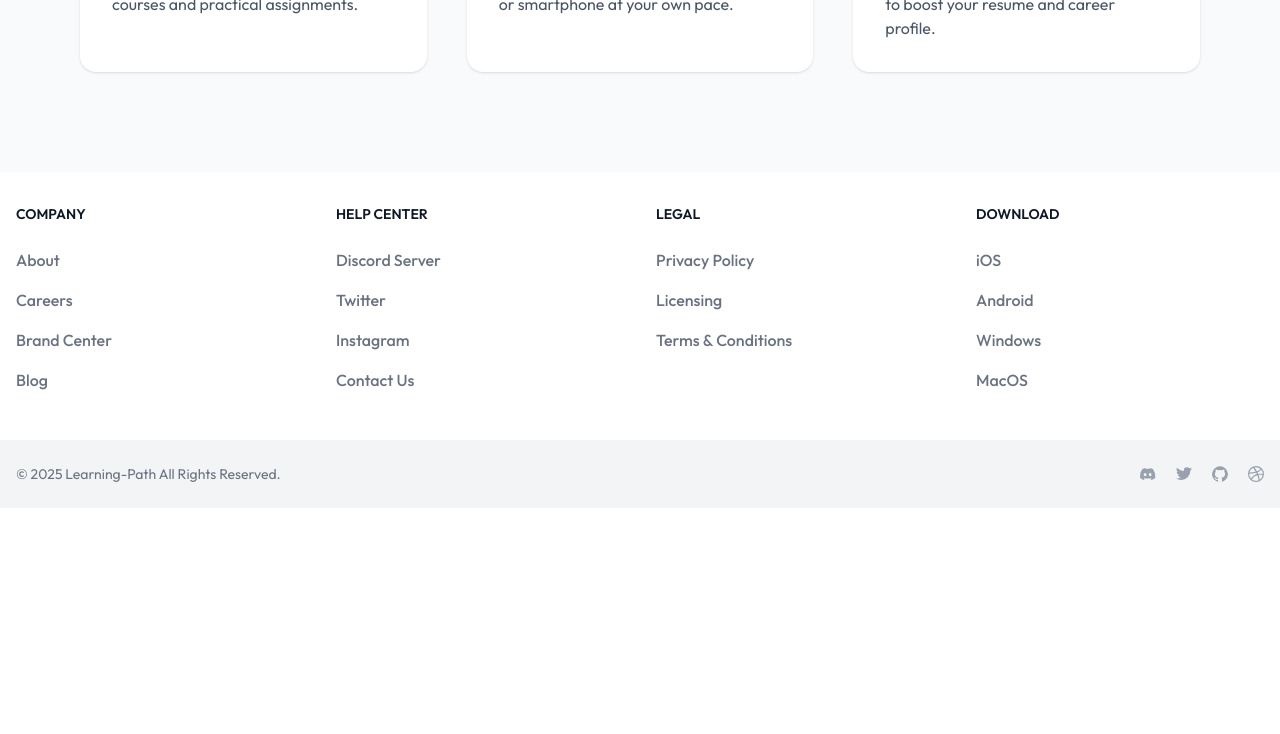
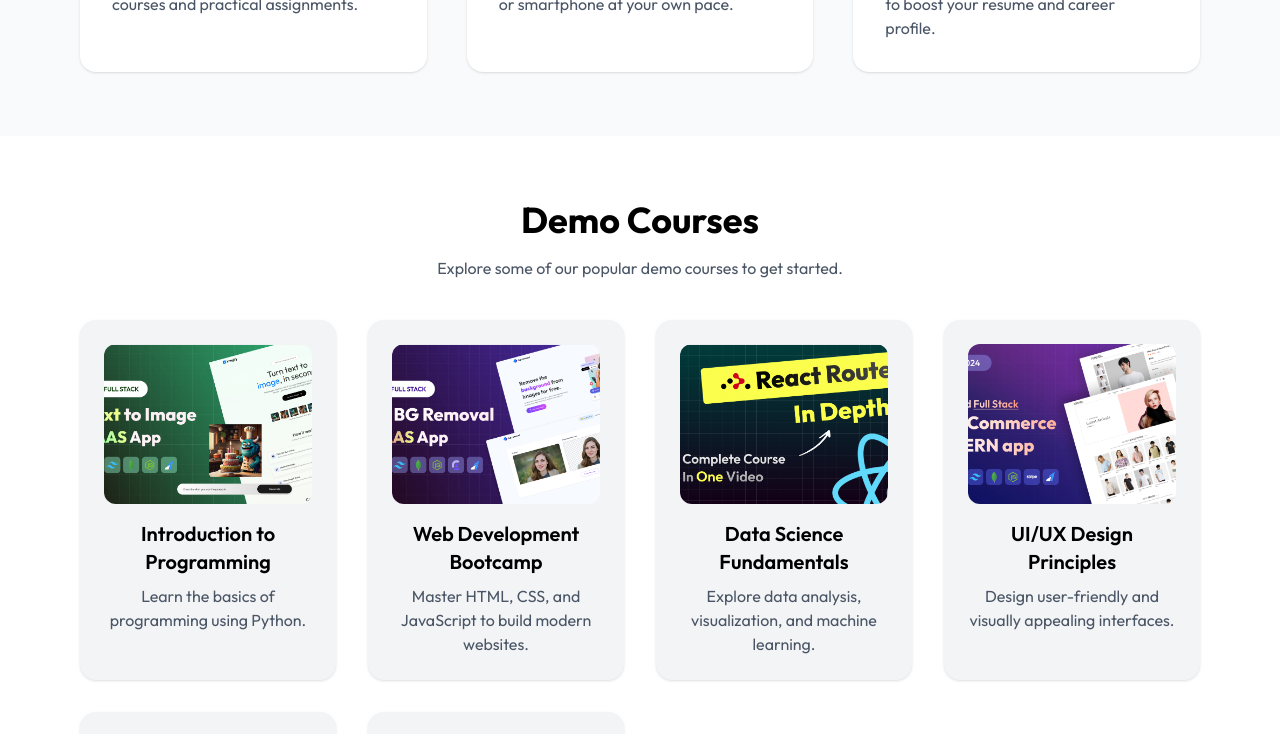
Before and after one commit to Khushalnama/Learning-Path, a React (Vite) app: page / in a window 1280 px wide. Shown: the part 700-1434 px from the top of the page. Before the commit the page ends 1208 px from the top, so only its background shows below. Built offline with nearby package versions, Linux system fonts and the light colour scheme.

Commit message:
update home page

```diff
--- a/src/components/Home.jsx
+++ b/src/components/Home.jsx
@@ -1,6 +1,49 @@
 import React from 'react'
+import course1 from '../assets/course_1.png'
+import course2 from '../assets/course_2.png'
+import course3 from '../assets/course_3.png'
+import course4 from '../assets/course_4.png'
 
 const Home = () => {
+  const demoCourses = [
+    {
+      id: 1,
+      title: 'Introduction to Programming',
+      description: 'Learn the basics of programming using Python.',
+      image: course1,
+    },
+    {
+      id: 2,
+      title: 'Web Development Bootcamp',
+      description: 'Master HTML, CSS, and JavaScript to build modern websites.',
+      image: course2,
+    },
+    {
+      id: 3,
+      title: 'Data Science Fundamentals',
+      description: 'Explore data analysis, visualization, and machine learning.',
+      image: course3,
+    },
+    {
+      id: 4,
+      title: 'UI/UX Design Principles',
+      description: 'Design user-friendly and visually appealing interfaces.',
+      image: course4,
+    },
+    {
+      id: 5,
+      title: 'UI/UX Design Principles',
+      description: 'Design user-friendly and visually appealing interfaces.',
+      image: course4,
+    },
+    {
+      id: 6,
+      title: 'UI/UX Design Principles',
+      description: 'Design user-friendly and visually appealing interfaces.',
+      image: course4,
+    },
+  ]
+
   return (
     <>
       <div className="bg-gray-50 min-h-screen">
@@ -61,6 +104,25 @@ const Home = () => {
         </div>
       </section>
 
+      {/* Demo Courses Section */}
+      <section className="py-16 px-6 md:px-20 bg-white">
+        <div className="text-center mb-12">
+          <h2 className="text-3xl md:text-4xl font-bold mb-4">Demo Courses</h2>
+          <p className="text-gray-600 max-w-xl mx-auto mb-10">
+            Explore some of our popular demo courses to get started.
+          </p>
+          <div className="grid grid-cols-1 md:grid-cols-4 gap-8">
+            {demoCourses.map(course => (
+              <div key={course.id} className="bg-gray-100 rounded-2xl shadow p-6 hover:shadow-lg transition cursor-pointer">
+                <img src={course.image} alt={course.title} className="w-full h-40 object-cover rounded-xl mb-4" />
+                <h3 className="text-xl font-semibold mb-2">{course.title}</h3>
+                <p className="text-gray-600">{course.description}</p>
+              </div>
+            ))}
+          </div>
+        </div>
+      </section>
+
     </div>
     </>
   )
```
